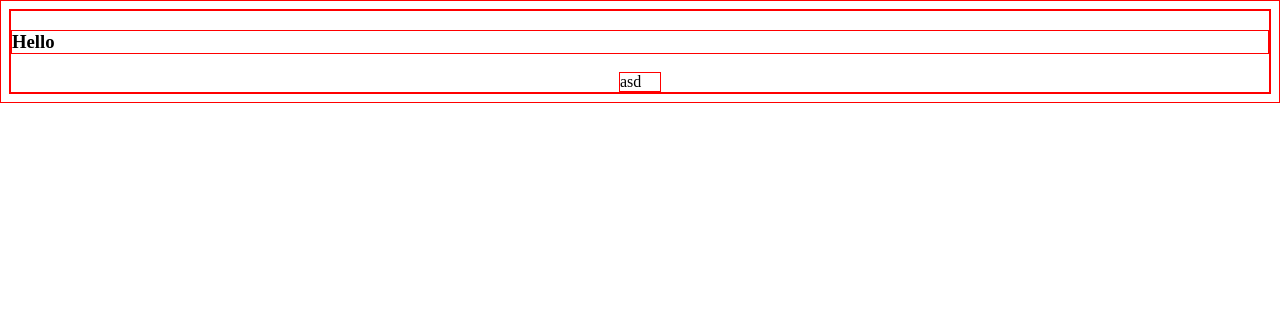
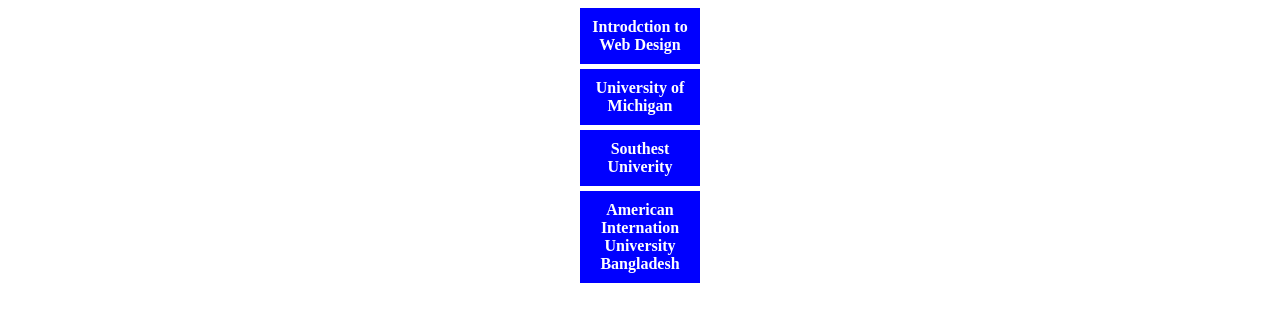
Before and after one commit to RFNshare/html, a plain HTML site: page practice.html in a window 1280 px wide. Drawn offline with Linux system fonts and the light colour scheme.

Commit message:
CSS W2 Updated

```diff
--- a/css/styles.css
+++ b/css/styles.css
@@ -1,7 +1,7 @@
-/**
+*
 {
-	border: 1px solid red;
-}*/
+	border: 1px solid green;
+}
 body
 {
 	margin: 4%;
@@ -17,6 +17,7 @@
 	text-align: center;
 	background-color: #666666;
 	padding: 15px;
+	border-radius: 15px;
 
 }
 nav
@@ -26,18 +27,32 @@
 	font-variant: small-caps;
 	font-family: Arial, "Time Nee Roman", serif;
 }
-section
+nav a
+{
+	text-decoration: none;
+	display: inline-block;
+	width: 22%;
+	background-color: #FFFFFF;
+}
+.half
 {
 	display: inline-block;
-	width: 31%;
+	width: 45%;
 	float: left;
 	margin-right: 10px;
 	margin-bottom: 15px;
+
+}
+.r_half
+{
+	clear: both;
 }
 h2
 {
 	color: #666666;
 	background: #00B7ea;
+	border-radius: 5px
+
 }
 details
 {
@@ -52,6 +67,7 @@
 	background: #666666;
 	clear: both;
 	padding: 15px;
+	border-radius: 15px;
 }
 img
 {
--- a/practice.html
+++ b/practice.html
@@ -4,26 +4,45 @@
 	<title>ASD</title>
 </head>
 <style type="text/css">
-	*
+	/**
 	{
 		border: solid 1px red;
+	}*/
+	a
+	{
+		display: block;
+		text-decoration: none;
+		background-color: blue;
+		color: white;
+		width: 100px;
+		padding: 10px;
+		margin: 5px auto;
+		text-align: center;
+		font-weight: bold;
 	}
-	h3
+	a:hover{
+		background: #b3b3b3;
+		color: #0006cc
+	}
+	a:focus
 	{
-
+		background: #b3b3b3;
+		color: #0006cc
 	}
-	p
+	a:active
 	{
-		width: 40px;
-		margin: 0 auto;
-		border-box: asd;
-
-	}
+		border: 50px solid red;
+	p.main
+	header img.special
 </style>
 <body>
 	<div>
-		<h3>Hello</h3>
-		<p>asd</p>
+		<nav>
+            <a href="#">Introdction to Web Design</a>
+            <a href="#">University of Michigan</a>
+            <a href="#">Southest Univerity</a>
+            <a href="#">American Internation University Bangladesh</a>
+         </nav>
 	</div>
 
 
```
Also changed, not shown: index.html (+4 -4 lines).
